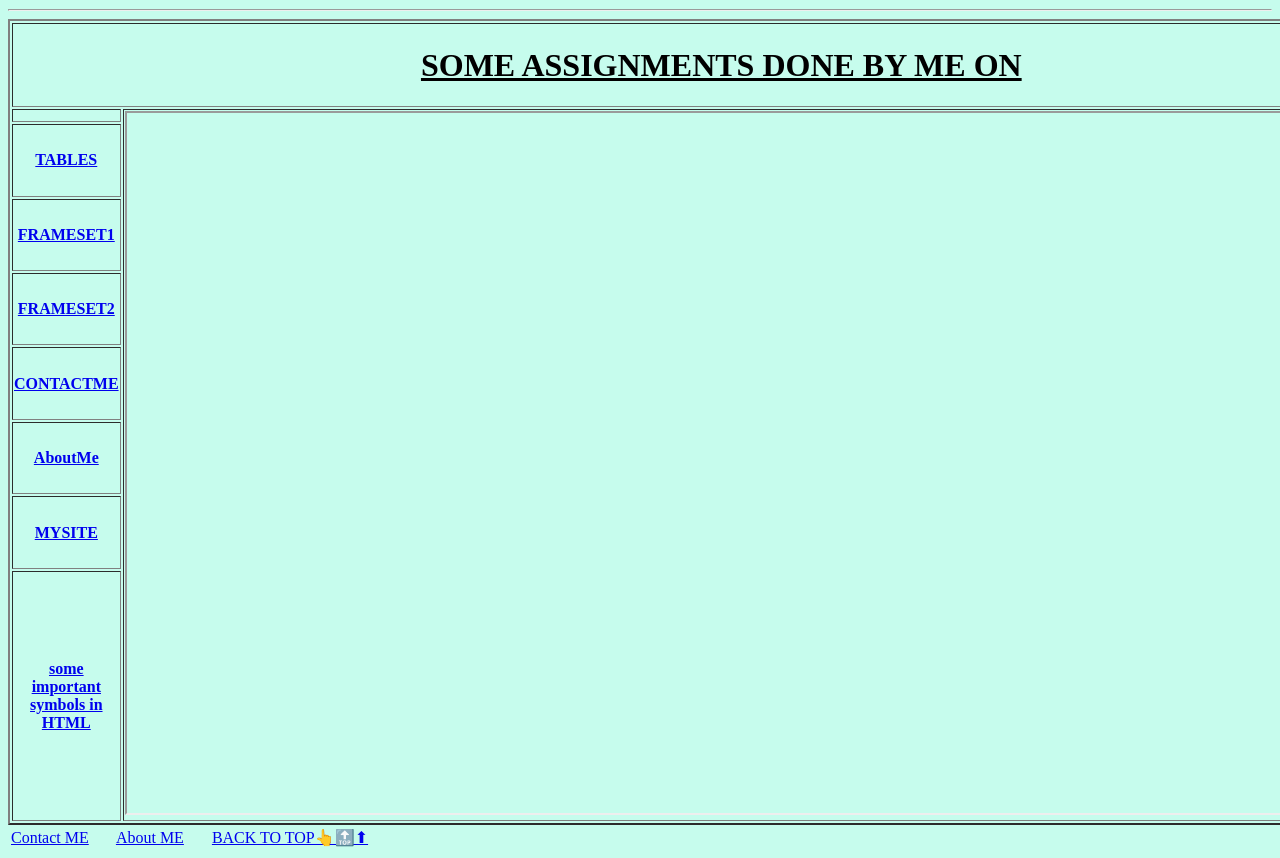
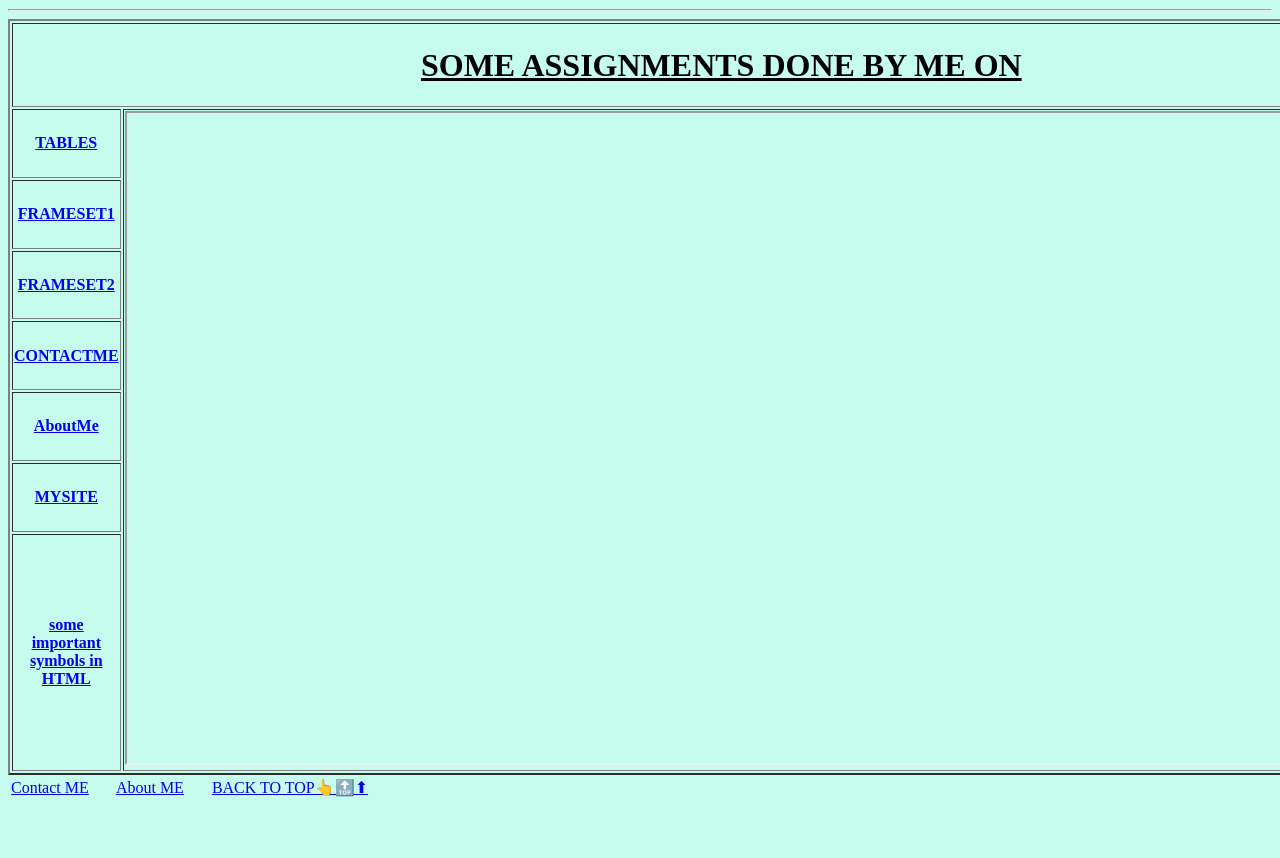
Before and after one commit to SRIDHAR2002/mypersonalsite, a plain HTML site: page index.html in a window 1280 px wide. Shown: the part 2951-3809 px from the top of the page. After the commit the page ends 3759 px from the top, so only its background shows below. Drawn offline with Linux system fonts and the light colour scheme.

Commit message:
Add files via upload

```diff
--- a/index.html
+++ b/index.html
@@ -175,47 +175,42 @@
           <th COLspan="2">
             <h1><u>SOME ASSIGNMENTS DONE BY ME ON</u></h1>
           </th>
-        </tr>
-        <tr>
-          <th>
-            <TH ROWspan="8">
-              <iframe name="myframe" src="" width="1300px" height="700px"></iframe>
-            </TH>
-          </th>
-        </tr>
           <tr>
           <th>
-              <A HREF="ASSIGNMENT.HTML" TARGET="myframe">TABLES</A>
+              <A HREF="ASSIGNMENT.HTML" TARGET="baby">TABLES</A>
+            </TH>
+            <td rowspan="8">
+                <iframe name="baby" src="" width="1300px" height="650px"></iframe>
+            </td>
+          </TR>
+          <TR>
+            <TH>
+                <a href="frameset.html" target="baby">FRAMESET1</a>
             </TH>
           </TR>
           <TR>
             <TH>
-                <a href="frameset.html" target="myframe">FRAMESET1</a>
+                <A HREF="FRAMESET2.HTML" TARGET="baby">FRAMESET2</A>
             </TH>
           </TR>
           <TR>
             <TH>
-                <A HREF="FRAMESET2.HTML" TARGET="myframe">FRAMESET2</A>
+              <a href="contactus.html" target="baby">CONTACTME</a>
             </TH>
           </TR>
           <TR>
             <TH>
-              <a href="contactus.html" target="myframe">CONTACTME</a>
-            </TH>
-          </TR>
-          <TR>
-            <TH>
-                <a href="aboutus.html" target="myframe">AboutMe</a>
+                <a href="aboutus.html" target="baby">AboutMe</a>
             </TH>
           </TR>
           <TR>
           <TH>
-            <a href="index.html" target="myframe">MYSITE</a>
+            <a href="index.html" target="baby">MYSITE</a>
           </TH>
           </TR>
           <TR>
             <TH>
-              <a href="symbols.html" target="myframe">some important symbols in HTML</a>
+              <a href="symbols.html" target="baby">some important symbols in HTML</a>
             </TH>
           </TR>
             <table>
```
